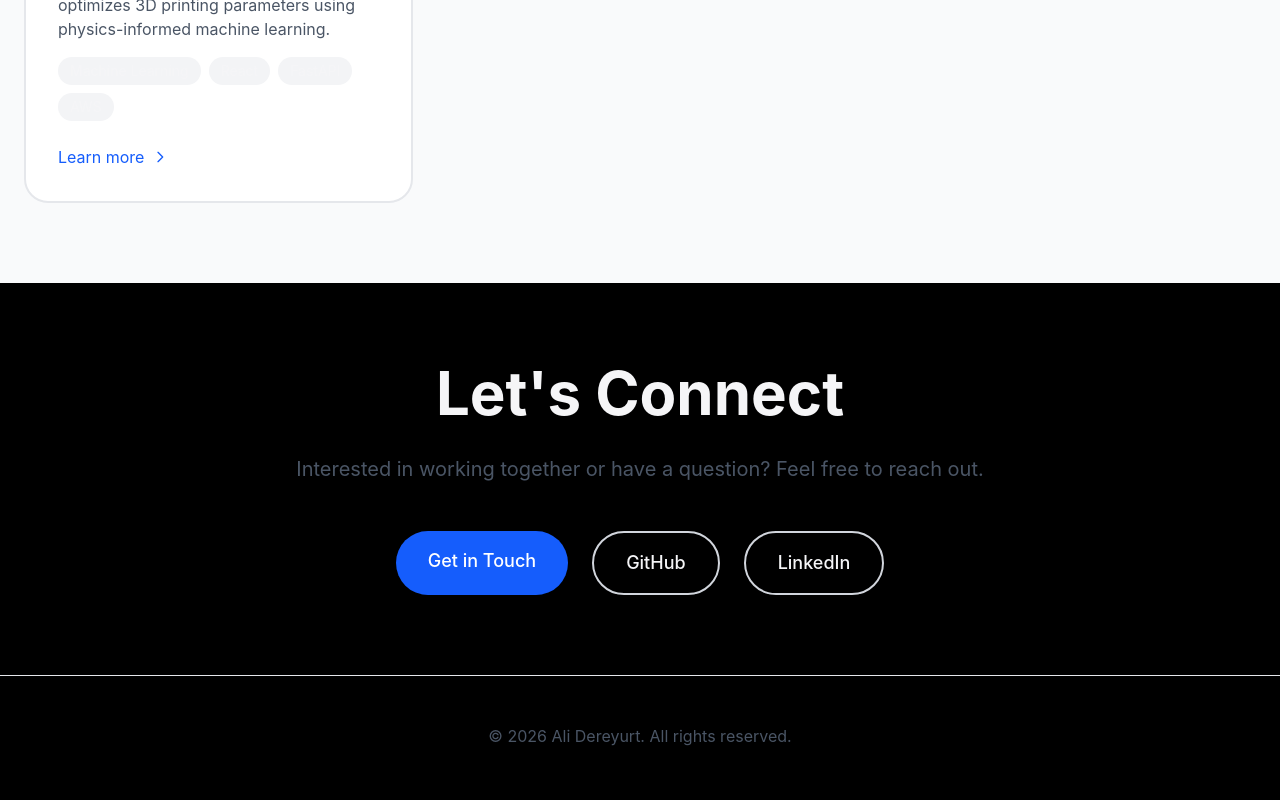
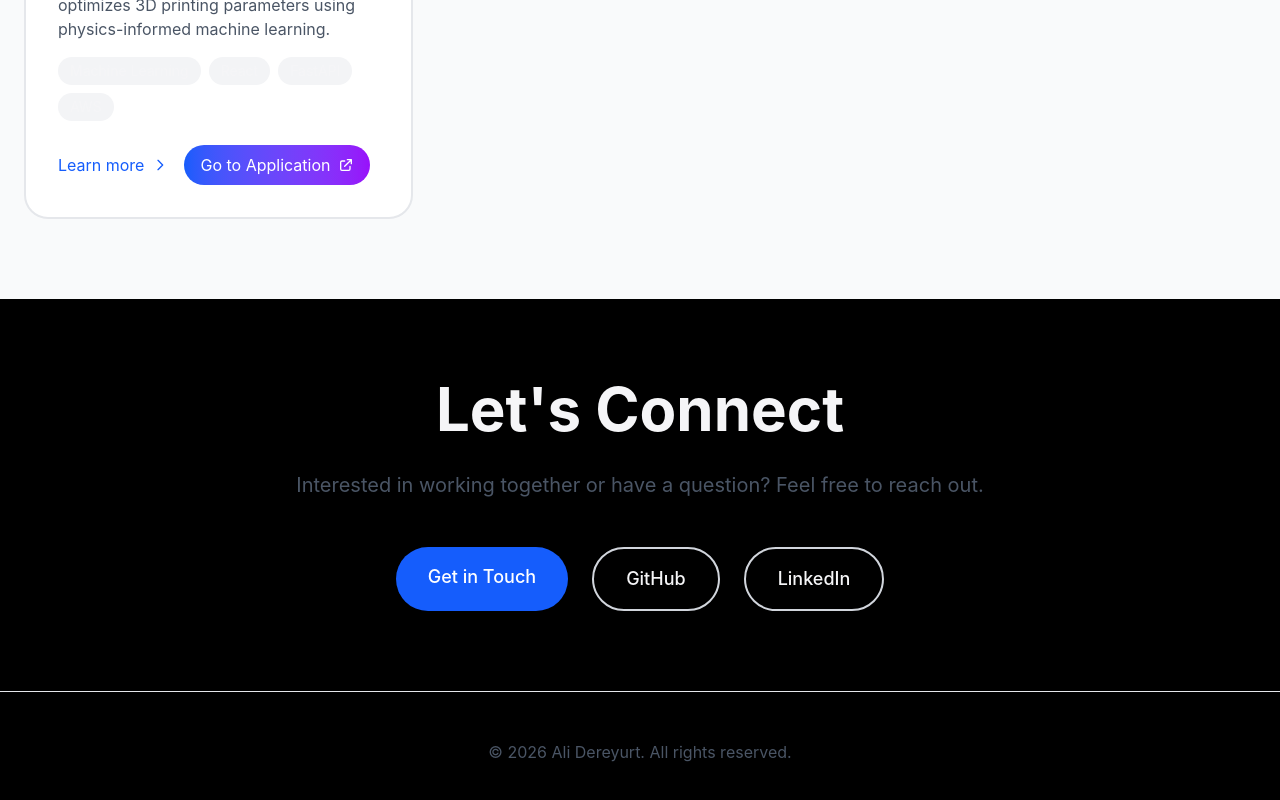
Before and after one commit to dereyurtali/dereyurt.dev, a Next.js app: page / in a window 1280 px wide. Shown: the part 1693-2493 px from the top of the page. Built offline with nearby package versions, Linux system fonts and the light colour scheme.

Commit message:
added go to app button

```diff
--- a/src/app/page.tsx
+++ b/src/app/page.tsx
@@ -297,6 +297,7 @@ export default function Home() {
                     </span>
                   ))}
                 </div>
+                <div className="flex flex-wrap items-center gap-4">
                   {project.link && (
                     <Link
                       href={project.link}
@@ -319,6 +320,31 @@ export default function Home() {
                       </svg>
                     </Link>
                   )}
+                  {project.title === "ML Surface Roughness Predictor" && (
+                    <a
+                      href="http://16.171.144.150"
+                      target="_blank"
+                      rel="noopener noreferrer"
+                      onClick={(e) => e.stopPropagation()}
+                      className="inline-flex items-center px-4 py-2 text-sm sm:text-base bg-gradient-to-r from-blue-600 to-purple-600 text-white rounded-full hover:from-blue-700 hover:to-purple-700 transition-all"
+                    >
+                      Go to Application
+                      <svg
+                        className="w-4 h-4 ml-2"
+                        fill="none"
+                        stroke="currentColor"
+                        viewBox="0 0 24 24"
+                      >
+                        <path
+                          strokeLinecap="round"
+                          strokeLinejoin="round"
+                          strokeWidth={2}
+                          d="M10 6H6a2 2 0 00-2 2v10a2 2 0 002 2h10a2 2 0 002-2v-4M14 4h6m0 0v6m0-6L10 14"
+                        />
+                      </svg>
+                    </a>
+                  )}
+                </div>
               </div>
             ))}
           </div>
```
Lines whose indentation alone changed are shown as unchanged.
